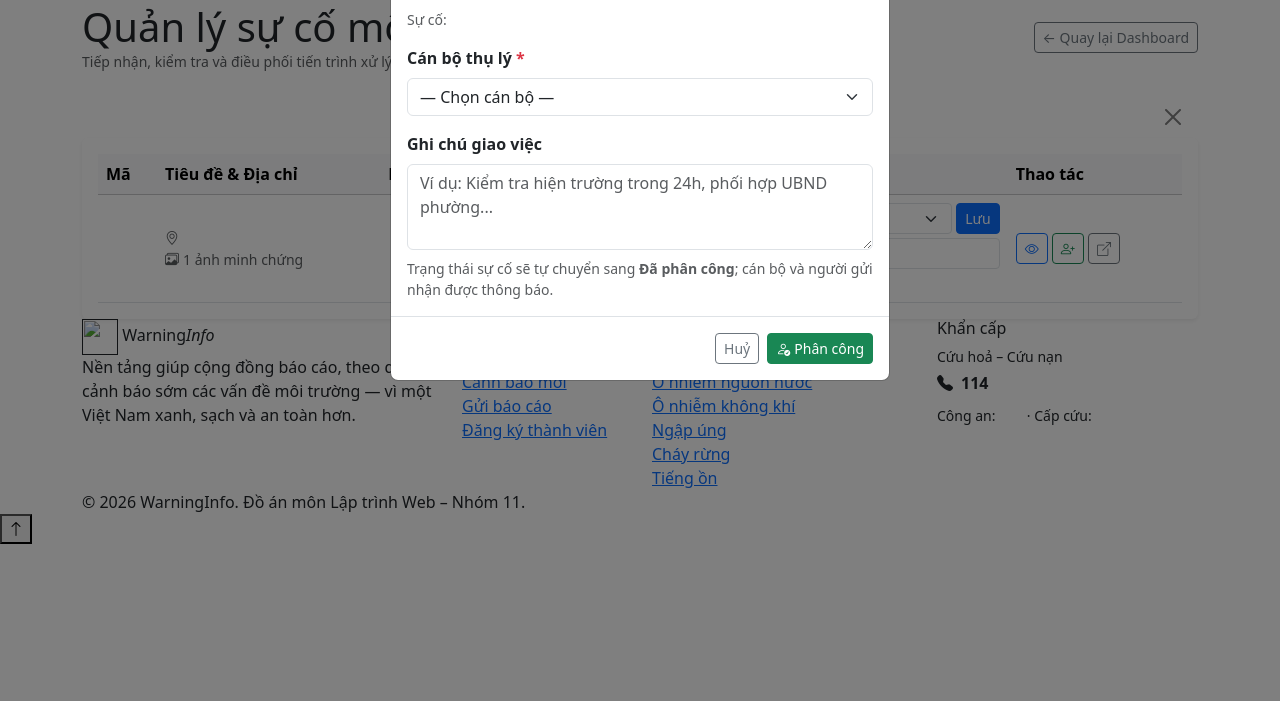
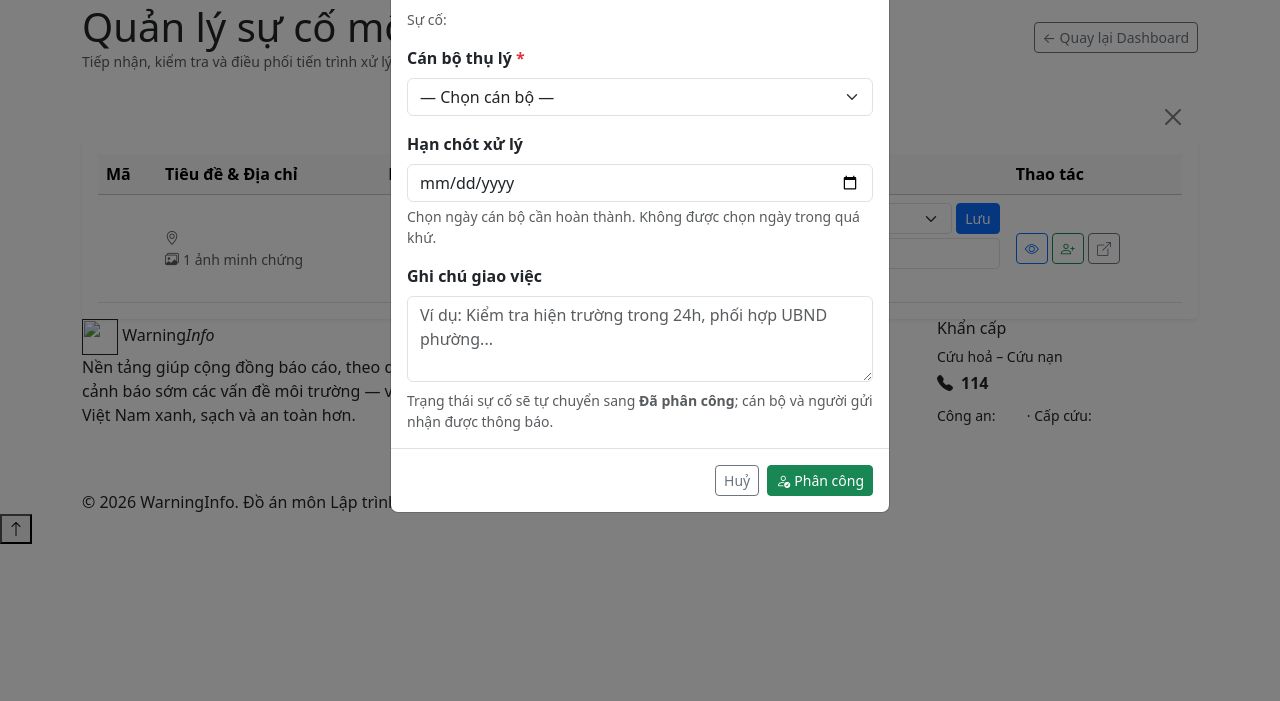
Before and after one commit to nvm4nh/Group11_Project-Web_WarningInfo, a PHP site: the page made by app/views/admin/reports/index.php in a window 1280 px wide, after a click on "Phân công cán bộ". Shown: the part 99-800 px from the top of the page. Run offline with PHP 8.4, Linux system fonts and the light colour scheme; the template is opened without the code that fills it: most values are stand-ins (such as "Sample title", 1, 10 or a date in 2020); data that the repository does not hold is empty; some libraries are stand-ins or nearby versions.

Commit message:
fix: restore assignOfficer logic, add deadline validation and migration

```diff
--- a/app/views/admin/reports/index.php
+++ b/app/views/admin/reports/index.php
@@ -199,6 +199,11 @@ $statuses    = $data['statuses'] ?? [];
               <?php endforeach; ?>
             </select>
           </div>
+                    <div class="mb-3">
+            <label for="assignDeadline" class="form-label fw-semibold">Hạn chót xử lý</label>
+            <input type="date" name="deadline" id="assignDeadline" class="form-control" min="<?= date('Y-m-d') ?>">
+            <div class="form-text">Chọn ngày cán bộ cần hoàn thành. Không được chọn ngày trong quá khứ.</div>
+          </div>
           <div>
             <label for="assignNote" class="form-label fw-semibold">Ghi chú giao việc</label>
             <textarea name="note" id="assignNote" rows="3" class="form-control" maxlength="1000"
--- /dev/null
+++ b/database/migrations/m3_add_deadline.sql
@@ -0,0 +1 @@
+ALTER TABLE assignments ADD deadline DATETIME NULL;
```
Also changed, not shown: app/controllers/AdminController.php (+8 -1 lines), app/models/ReportModel.php (+5 -4 lines).
